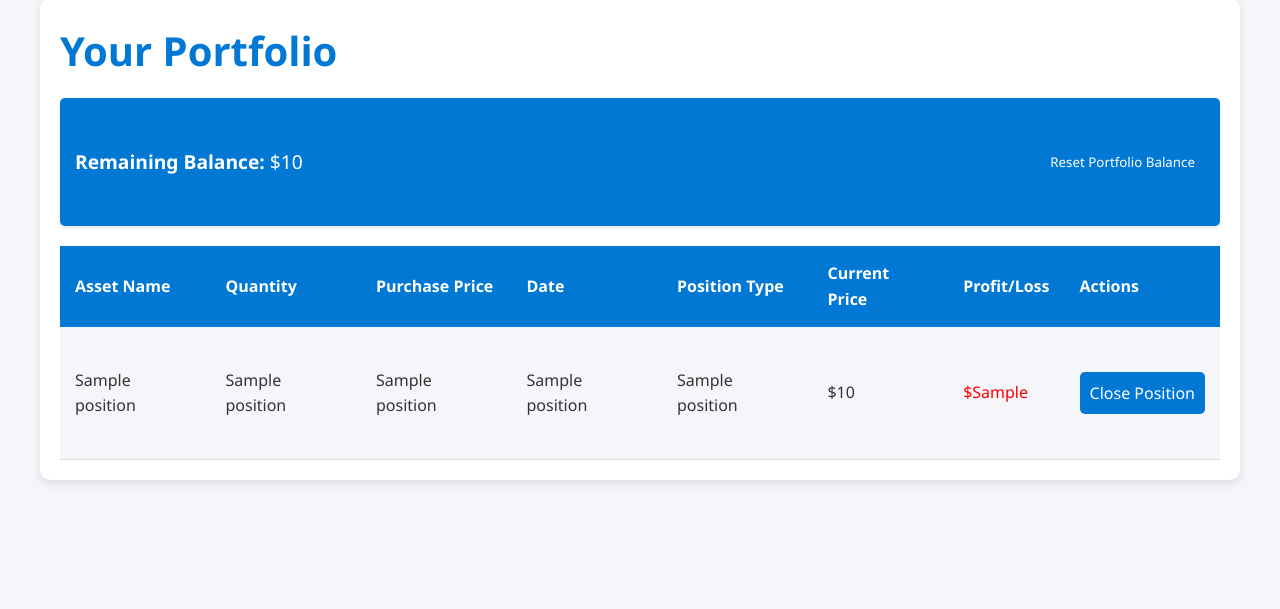
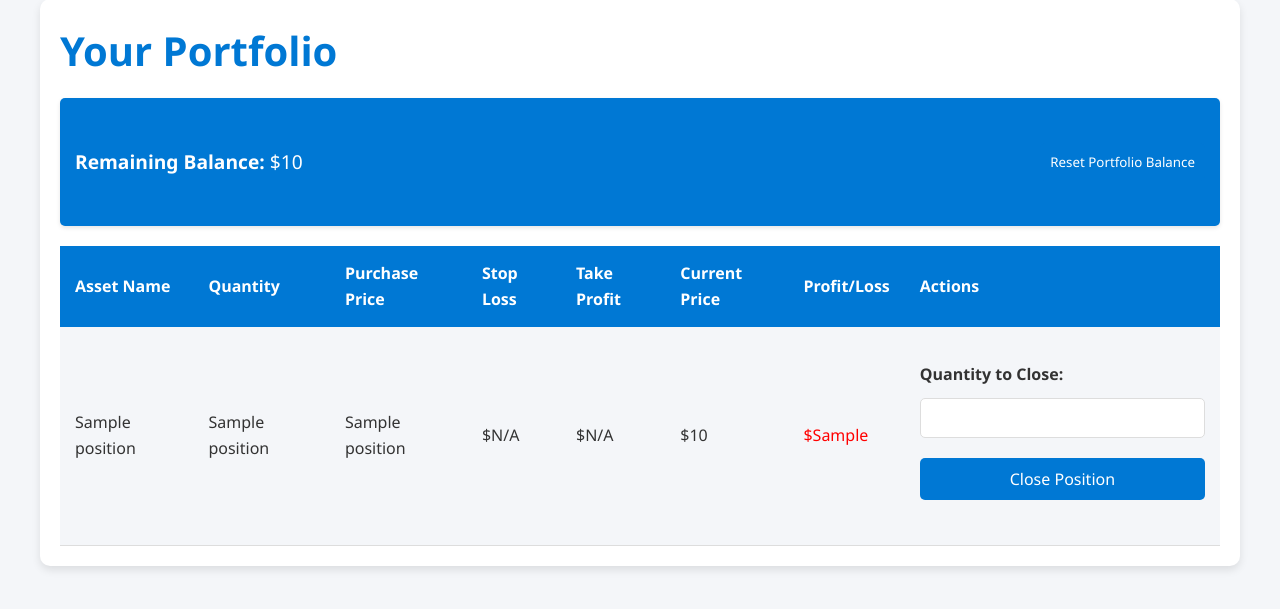
Before and after one commit to kyerai/NEA, a Flask app: template templates/portfolio.html in a window 1280 px wide. Shown: the part 91-700 px from the top of the page. Run offline with Flask 3, Linux system fonts and the light colour scheme; the template is opened without the code that fills it: most values are stand-ins (such as "Sample title", 1, 10 or a date in 2020).

```diff
--- a/create.py
+++ b/create.py
@@ -10,7 +10,8 @@ c.execute('''
         id INTEGER PRIMARY KEY AUTOINCREMENT,
         username TEXT NOT NULL,
         password TEXT NOT NULL,
-        balance real DEFAULT 10000
+        balance real DEFAULT 10000,
+        salt TEXT
     )
 ''')
 
@@ -23,6 +24,8 @@ c.execute('''
         purchase_price REAL,
         purchase_date DATE,
         position_type TEXT,
+        stop_loss REAL,
+        take_profit REAL,
         FOREIGN KEY(user_id) REFERENCES users(id)
     )
 ''')
--- a/templates/portfolio.html
+++ b/templates/portfolio.html
@@ -43,8 +43,8 @@
                     <th>Asset Name</th>
                     <th>Quantity</th>
                     <th>Purchase Price</th>
-                    <th>Date</th>
-                    <th>Position Type</th>
+                    <th>Stop Loss</th>
+                    <th>Take Profit</th>
                     <th>Current Price</th>
                     <th>Profit/Loss</th>
                     <th>Actions</th>
@@ -56,8 +56,8 @@
                     <td>{{ position[2] }}</td>
                     <td>{{ position[3] }}</td>
                     <td>{{ position[4] }}</td>
-                    <td>{{ position[5] }}</td>
-                    <td>{{ position[6] }}</td>
+                    <td>${{ position[5] if position[5] > 0 else 'N/A' }}</td>
+                    <td>${{ position[6] if position[6] > 0 else 'N/A' }}</td>
                     <td>${{ current_price[position[2]] }}</td>
                     <td class="{% if profit_loss[position[2]] > 0 %}profit{% else %}loss{% endif %}">
                         ${{ profit_loss[position[2]] }}
@@ -65,6 +65,8 @@
                     <td>
                         <form action="/portfolio" method="POST">
                             <input type="hidden" name="close_position" value="{{ position[0] }}">
+                            <label for="quantity_to_close">Quantity to Close:</label>
+                            <input type="number" id="quantity_to_close" name="quantity_to_close" min="1" max="{{ position[3] }}" required>
                             <input type="submit" value="Close Position" class="btn btn-danger">
                         </form>
                     </td>
```
Also changed, not shown: templates/trade.html (+6 -1 lines), app.db.
